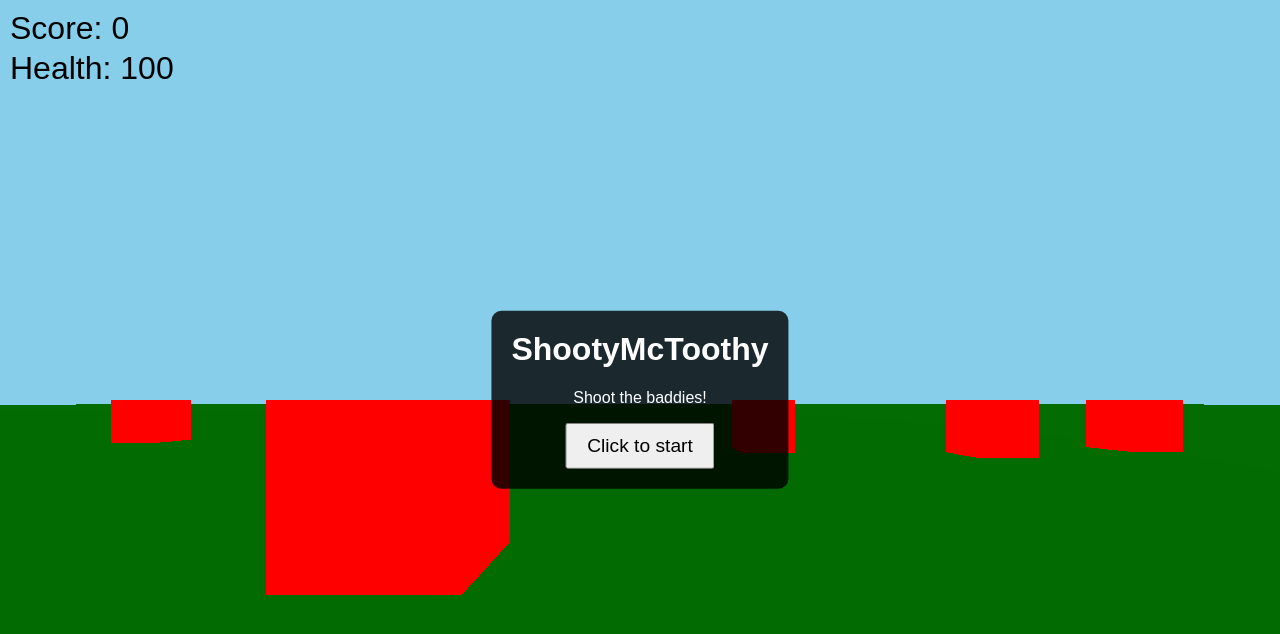
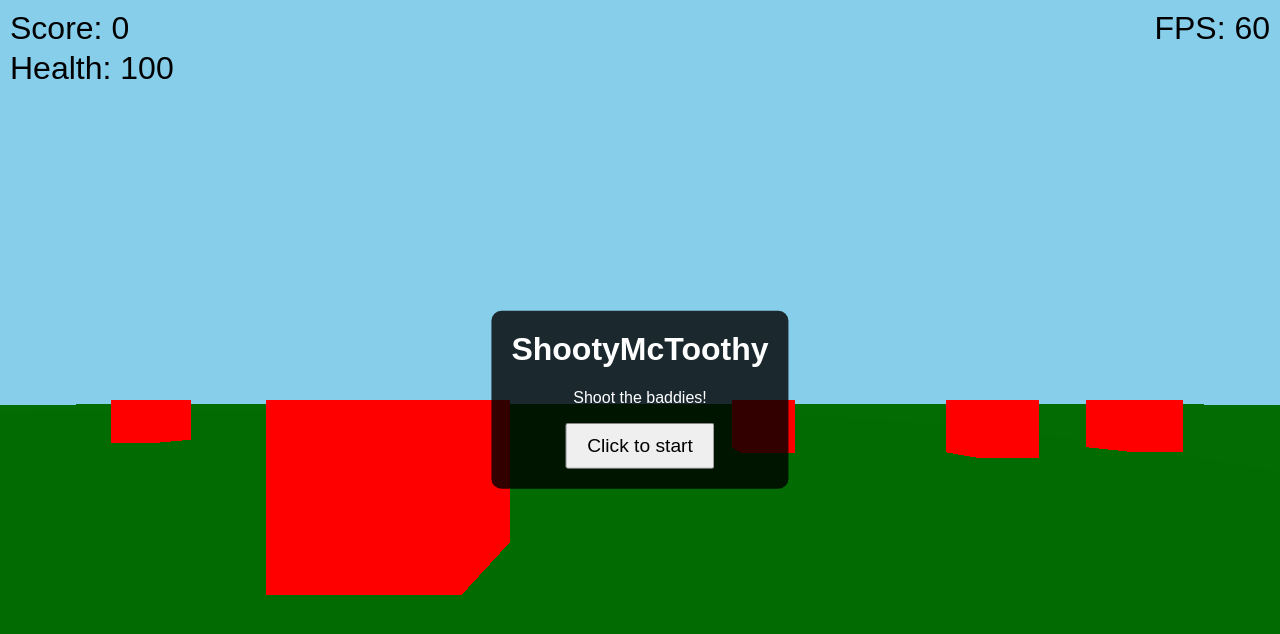
Before and after one commit to seutje/shootymctoothy, a plain HTML site: page index.html in a window 1280 px wide. Drawn offline with nearby package versions, Linux system fonts and the light colour scheme.

Commit message:
Add FPS counter.

```diff
--- a/assets/css/style.css
+++ b/assets/css/style.css
@@ -16,6 +16,15 @@ body {
     position: absolute;
     top: 50px;
     left: 10px;
+    color: black;
+    font-family: sans-serif;
+    font-size: 2em;
+}
+
+#fpsCounter {
+    position: absolute;
+    top: 10px;
+    right: 10px;
     color: black;
     font-family: sans-serif;
     font-size: 2em;
--- a/assets/js/main.js
+++ b/assets/js/main.js
@@ -107,6 +107,13 @@ const scoreElement = document.getElementById('score');
 let health = 100;
 // Get the health element.
 const healthElement = document.getElementById('health');
+// Get the FPS counter element.
+const fpsCounter = document.getElementById('fpsCounter');
+
+// Variables for FPS calculation.
+let lastFrameTime = 0;
+let frameCount = 0;
+let fps = 0;
 
 // Variable to track if the game is paused.
 let gamePaused = false;
@@ -267,9 +274,23 @@ for (let i = 0; i < 10; i++) {
 }
 
 // The main animation loop.
-function animate() {
+function animate(currentTime) {
     // Request the next animation frame.
     animationFrameId = requestAnimationFrame(animate);
+
+    // Calculate FPS.
+    frameCount++;
+    // Check if one second has passed.
+    if (currentTime > lastFrameTime + 1000) {
+        // Calculate FPS.
+        fps = Math.round(frameCount * 1000 / (currentTime - lastFrameTime));
+        // Update FPS counter.
+        fpsCounter.textContent = 'FPS: ' + fps;
+        // Reset last frame time.
+        lastFrameTime = currentTime;
+        // Reset frame count.
+        frameCount = 0;
+    }
 
     // If the game is paused, do not update game logic.
     if (gamePaused) {
--- a/index.html
+++ b/index.html
@@ -7,6 +7,7 @@
 <body>
     <div id="score">Score: 0</div>
     <div id="health">Health: 100</div>
+    <div id="fpsCounter">FPS: 0</div>
 
     <div id="startScreen">
         <h1>ShootyMcToothy</h1>
```
